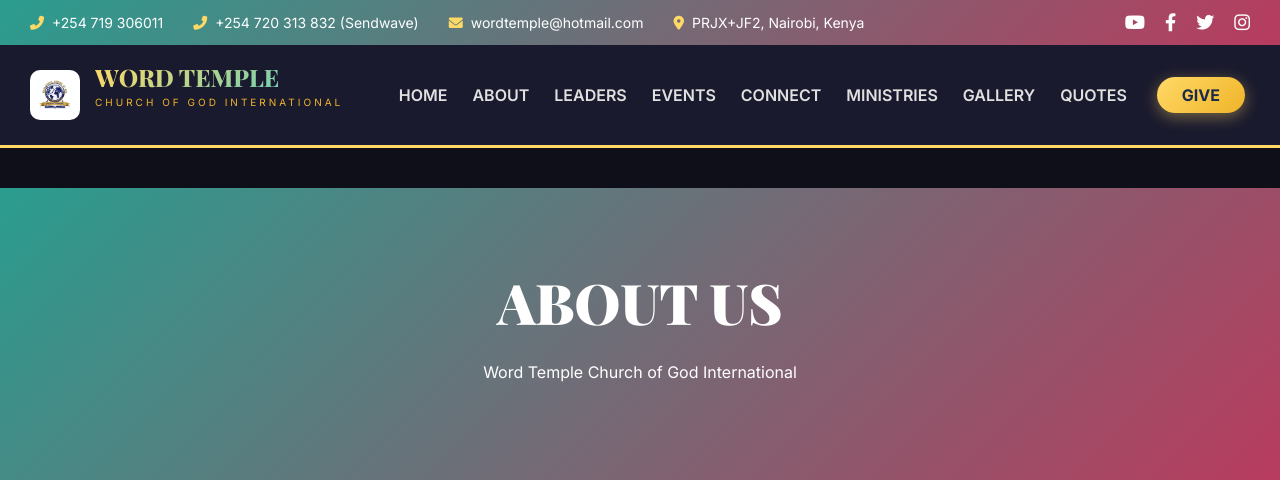
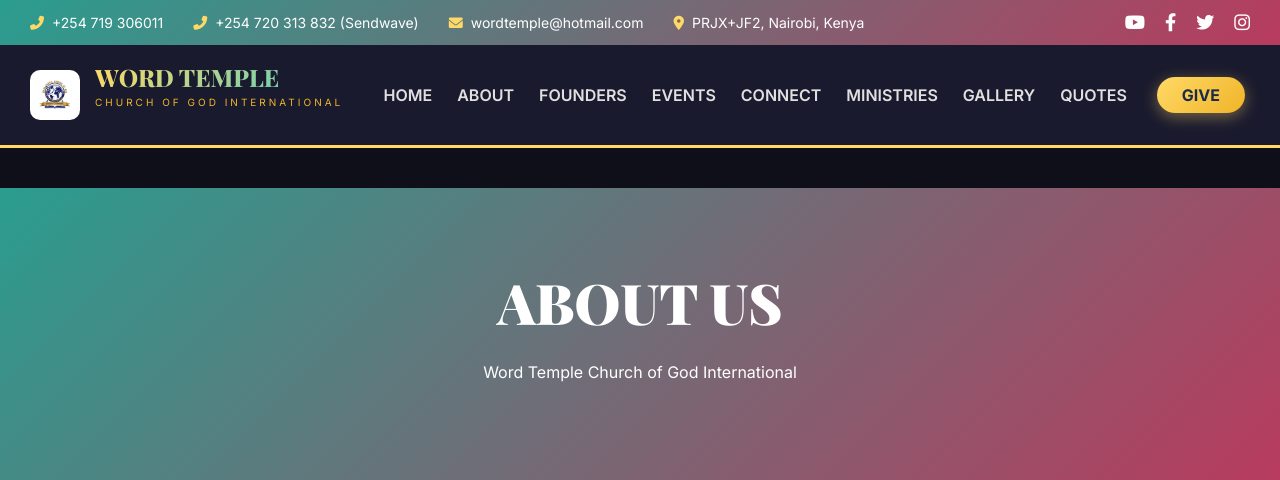
Before and after one commit to janetakinyi/wordtemple-website, a Flask app: page /about in a window 1280 px wide. Shown: the top 480 px of the page. Run offline with Flask 3, Linux system fonts and the light colour scheme; some web fonts are replaced.

Commit message:
Fix founders route and rename leaders to founders

```diff
--- a/templates/base.html
+++ b/templates/base.html
@@ -655,7 +655,7 @@
             <ul class="nav-menu" id="navMenu">
                 <li><a href="/">HOME</a></li>
                 <li><a href="/about">ABOUT</a></li>
-                <li><a href="/leaders">LEADERS</a></li>
+                <li><a href="/leaders">FOUNDERS</a></li>
                 <li><a href="/events">EVENTS</a></li>
                 <li><a href="/connect">CONNECT</a></li>
                 <li><a href="/ministries">MINISTRIES</a></li>
```
